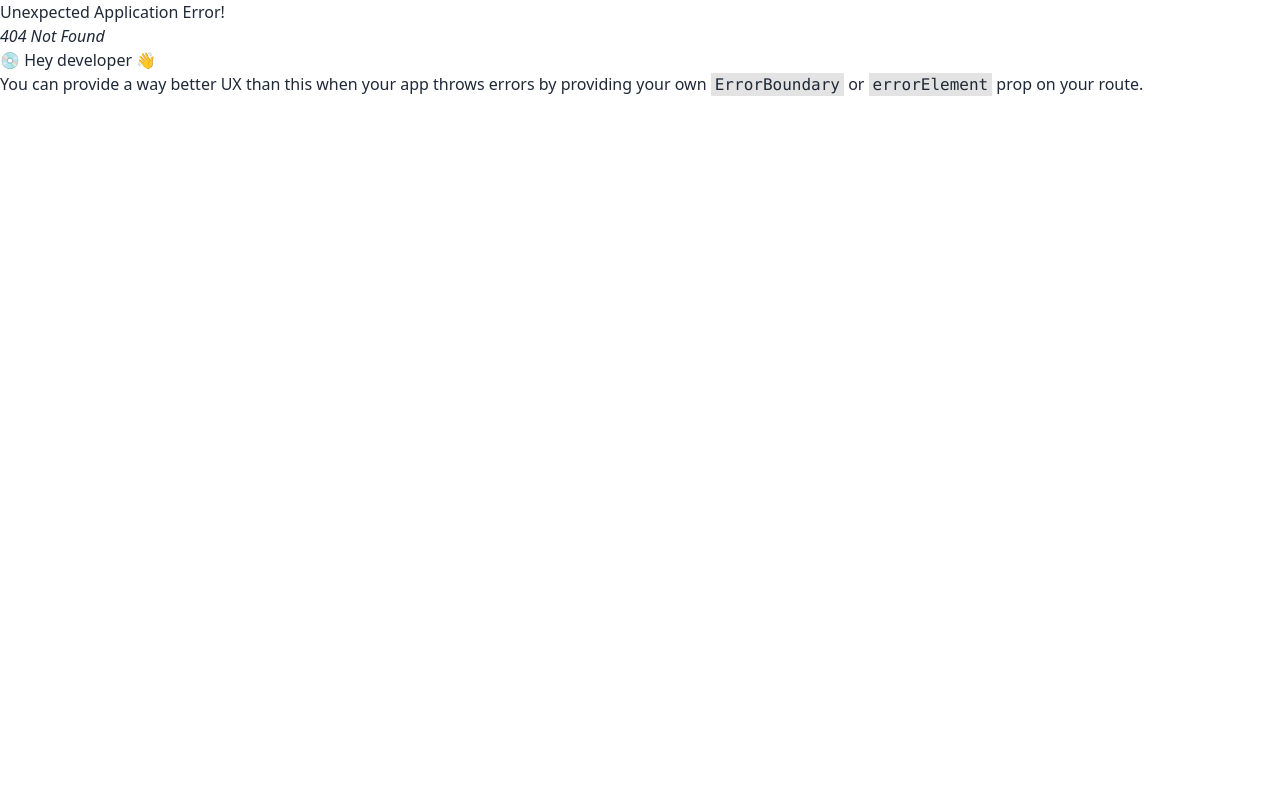
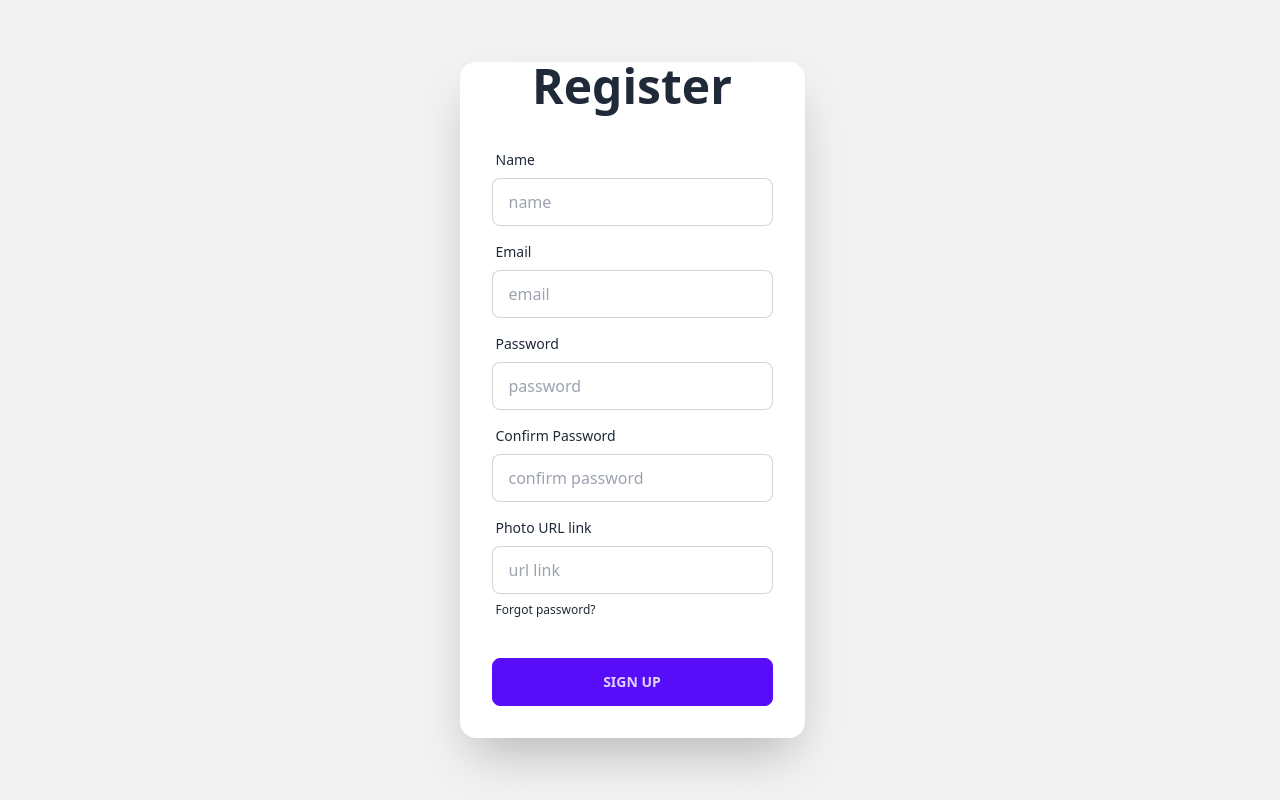
Before and after one commit to Dipta88/Photo-sen-client, a React (Vite) app: page /signup in a window 1280 px wide. Before the commit this address had no page. Built offline with nearby package versions, Linux system fonts and the light colour scheme; no server answers.

Commit message:
added signup

```diff
--- a/package.json
+++ b/package.json
@@ -10,10 +10,12 @@
     "preview": "vite preview"
   },
   "dependencies": {
+    "firebase": "^9.22.1",
     "localforage": "^1.10.0",
     "match-sorter": "^6.3.1",
     "react": "^18.2.0",
     "react-dom": "^18.2.0",
+    "react-hook-form": "^7.44.3",
     "react-responsive-carousel": "^3.2.23",
     "react-router-dom": "^6.12.0",
     "sort-by": "^1.2.0"
--- a/src/Layout/Main.jsx
+++ b/src/Layout/Main.jsx
@@ -6,7 +6,8 @@ import NavBar from "../pages/Shared/NavBar/NavBar";
 const Main = () => {
     const location = useLocation();
     console.log(location);
-    const noHeaderFooter = location.pathname.includes('login');
+    const noHeaderFooter = location.pathname.includes('login') ||
+    location.pathname.includes('signup');
     return (
         <div>
         { noHeaderFooter || <NavBar></NavBar>}
--- a/src/Routes/Routes.jsx
+++ b/src/Routes/Routes.jsx
@@ -4,6 +4,7 @@ import {
 import Main from "../Layout/Main";
 import Home from "../pages/Home/Home/Home";
 import Login from "../pages/Login/Login";
+import SignUp from "../SignUp/SignUp";
 
 
    export const router = createBrowserRouter([
@@ -18,6 +19,10 @@ import Login from "../pages/Login/Login";
         {
             path: 'login',
             element: <Login></Login>
+        },
+        {
+            path: 'signup',
+            element: <SignUp></SignUp>
         }
       ]
     },
--- /dev/null
+++ b/src/SignUp/SignUp.jsx
@@ -0,0 +1,108 @@
+import React, { useContext } from 'react';
+import { useForm } from 'react-hook-form';
+import { AuthContext } from '../provider/AuthProvider';
+
+const SignUp = () => {
+  const { register, handleSubmit, formState: { errors } } = useForm();
+  const { createUser } = useContext(AuthContext);
+
+  const onSubmit = data => {
+    console.log(data);
+    createUser(data.email, data.password)
+      .then(result => {
+        const loggedUser = result.user;
+        console.log(loggedUser);
+      });
+  };
+
+  return (
+    <div>
+      <div className="hero min-h-screen bg-base-200">
+        <div className="hero-content flex-col lg:flex-row-reverse">
+          <div className="text-center lg:text-left"></div>
+          <div className="card flex-shrink-0 w-full max-w-sm shadow-2xl bg-base-100">
+            <h1 className="text-5xl font-bold text-center">Register</h1>
+            <form onSubmit={handleSubmit(onSubmit)} className="card-body">
+              <div className="form-control">
+                <label className="label">
+                  <span className="label-text">Name</span>
+                </label>
+                <input
+                  type="text"
+                  {...register("name", { required: true })}
+                  name="name"
+                  placeholder="name"
+                  className="input input-bordered"
+                />
+                {errors.name && <span>This field is required</span>}
+              </div>
+              <div className="form-control">
+                <label className="label">
+                  <span className="label-text">Email</span>
+                </label>
+                <input
+                  type="email"
+                  {...register("email", { required: true })}
+                  name="email"
+                  placeholder="email"
+                  className="input input-bordered"
+                />
+                {errors.email && <span>This field is required</span>}
+              </div>
+              <div className="form-control">
+                <label className="label">
+                  <span className="label-text">Password</span>
+                </label>
+                <input
+                  type="password"
+                  {...register("password", { required: true, minLength: 6, pattern: /^[a-z]+$/ })}
+                  name="password"
+                  placeholder="password"
+                  className="input input-bordered"
+                />
+                {errors.password?.type === 'required' && <span>Password is required</span>}
+                {errors.password?.type === 'minLength' && <span>Use minimum 6 characters</span>}
+                {errors.password?.type === 'pattern' && (
+                  <span>Use only lowercase letters and no special characters</span>
+                )}
+              </div>
+              <div className="form-control">
+                <label className="label">
+                  <span className="label-text">Confirm Password</span>
+                </label>
+                <input
+                  type="password"
+                  {...register("confirmPassword", { required: true })}
+                  name="confirmPassword"
+                  placeholder="confirm password"
+                  className="input input-bordered"
+                />
+                {errors.confirmPassword && <span>This field is required</span>}
+              </div>
+              <div className="form-control">
+                <label className="label">
+                  <span className="label-text">Photo URL link</span>
+                </label>
+                <input
+                  type="text"
+                  {...register("photoURL", { required: true })}
+                  name="photoURL"
+                  placeholder="url link"
+                  className="input input-bordered"
+                />
+                <label className="label">
+                  <a href="#" className="label-text-alt link link-hover">Forgot password?</a>
+                </label>
+              </div>
+              <div className="form-control mt-6">
+                <input className="btn btn-primary" type="submit" value="Sign Up" />
+              </div>
+            </form>
+          </div>
+        </div>
+      </div>
+    </div>
+  );
+};
+
+export default SignUp;
--- /dev/null
+++ b/src/firebase/firebase.config.js
@@ -0,0 +1,17 @@
+// Import the functions you need from the SDKs you need
+import { initializeApp } from "firebase/app";
+// TODO: Add SDKs for Firebase products that you want to use
+// https://firebase.google.com/docs/web/setup#available-libraries
+
+// Your web app's Firebase configuration
+const firebaseConfig = {
+  apiKey: import.meta.env.VITE_apiKey ,
+  authDomain: import.meta.env.VITE_authDomain ,
+  projectId: import.meta.env.VITE_projectId ,
+  storageBucket: import.meta.env.VITE_storageBucket ,
+  messagingSenderId: import.meta.env.VITE_messagingSenderId ,
+  appId: import.meta.env.VITE_appIds
+};
+
+// Initialize Firebase
+export const app = initializeApp(firebaseConfig);
--- a/src/main.jsx
+++ b/src/main.jsx
@@ -7,11 +7,17 @@ import {
   RouterProvider,
 } from "react-router-dom";
 import { router } from './Routes/Routes';
+import AuthProvider from './provider/AuthProvider';
 
 ReactDOM.createRoot(document.getElementById('root')).render(
   <React.StrictMode>
+  <AuthProvider>
+
   <div className='max-w-screen-full mx-auto'>
   <RouterProvider router={router} />
   </div>
+
+  </AuthProvider>
+
   </React.StrictMode>,
 )
--- a/src/pages/Login/Login.jsx
+++ b/src/pages/Login/Login.jsx
@@ -1,7 +1,15 @@
+import { useContext } from "react";
+import { AuthContext } from "../../provider/AuthProvider";
+
+import { Link } from "react-router-dom";
 
 
 
 const Login = () => {
+
+
+
+   const {} = useContext(AuthContext);
 
     const handleLogin = event => {
 
@@ -10,6 +18,11 @@ const Login = () => {
         const email = form.email.value;
         const password = form.password.value;
         console.log(email, password);
+        signIn(email, password)
+        .then(result => {
+            const user = result.user;
+            console.log(user);
+        })
     }
     return (
         <div className="hero min-h-screen bg-base-200">
@@ -42,6 +55,7 @@ const Login = () => {
           <input className="btn btn-primary" type="submit" value="Login"/>
         </div>
       </form>
+      <p className="text-center mb-20"><small>New to Photosen?<Link className="text-yellow-500"  to="/signup"> Register new account </Link></small></p>
     </div>
   </div>
 </div>
--- /dev/null
+++ b/src/provider/AuthProvider.jsx
@@ -0,0 +1,54 @@
+import React, { createContext, useEffect, useState } from 'react';
+import { createUserWithEmailAndPassword, getAuth, onAuthStateChanged, signInWithEmailAndPassword, signOut } from "firebase/auth";
+import { app } from '../firebase/firebase.config';
+export const AuthContext = createContext(null);
+
+
+const auth = getAuth(app);
+
+const AuthProvider = ({children}) => {
+
+ const [user, setUser] = useState(null);
+ const [loading, setLoading] = useState(true);
+
+
+ const createUser = (email, password) => {
+    setLoading(true);
+    return createUserWithEmailAndPassword(auth, email, password)
+ }
+
+const signIn = (email, password) => {
+    setLoading(true);
+    return signInWithEmailAndPassword(email, password);
+}
+
+
+const logOut = () =>{
+
+    setLoading(true);
+    return signOut(auth);
+}
+useEffect( () => {
+    const unsubscribe = onAuthStateChanged(auth, currentUser => {
+        setUser(currentUser);
+        console.log('current user' , currentUser);
+        setLoading(false);
+    });
+
+
+});
+
+ const authInfo = {
+    user, loading, createUser, signIn, logOut
+ }
+
+
+
+    return (
+       <AuthContext.Provider value={authInfo}>
+       {children}
+       </AuthContext.Provider>
+    );
+};
+
+export default AuthProvider;
```
Also changed, not shown: 1 other file (tests, documents, lock files or other folders).
